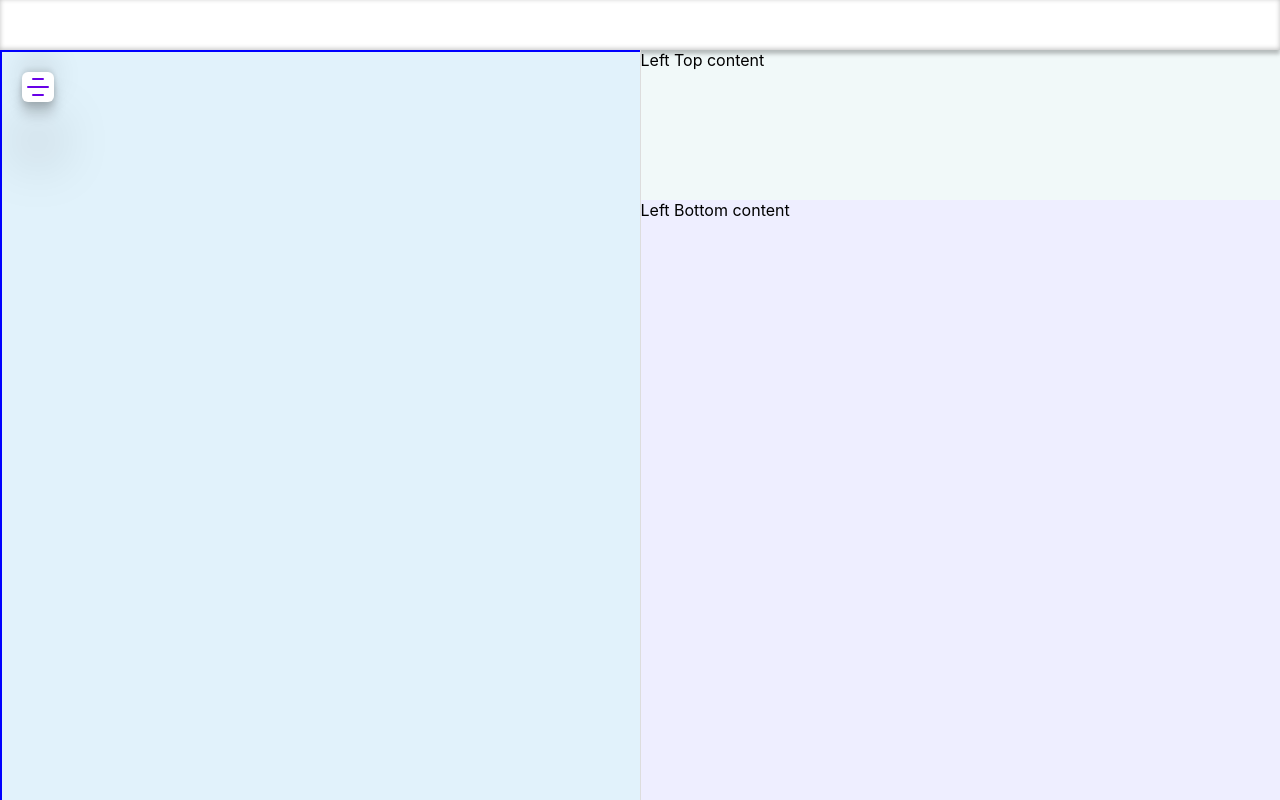
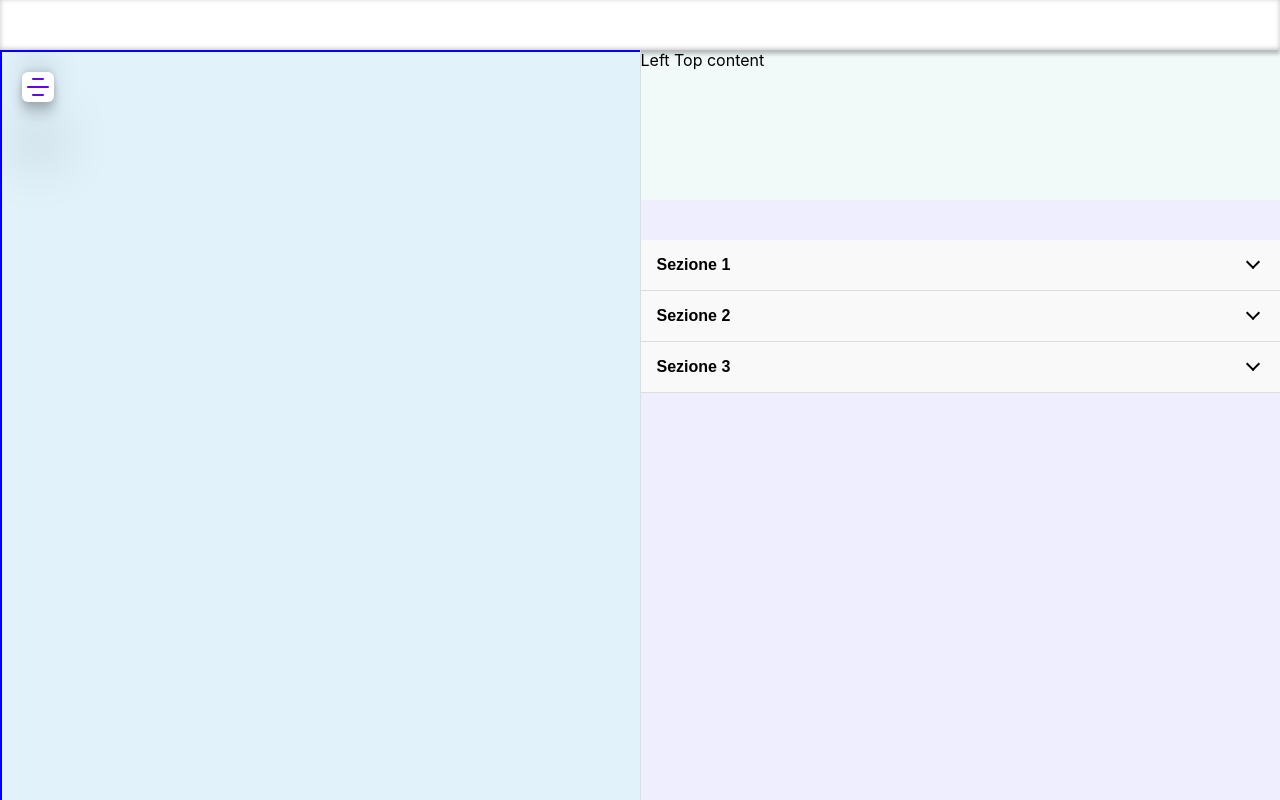
Before and after one commit to Tommaso-Zazzaretti/useReact, a React (Create React App) app: page / in a window 1280 px wide. Built offline with nearby package versions, Linux system fonts and the light colour scheme.

Commit message:
Added Accordion Prototype

```diff
--- a/src/App.tsx
+++ b/src/App.tsx
@@ -5,6 +5,7 @@ import css from './App.module.css'
 import BurgerButton from './components/BurgerButton/BurgerButton';
 import Navbar from './components/Navbar/Navbar';
 import { Modal } from './components/Modal/Modal';
+import Accordion from './components/Accordion/Accordion';
 
 const App:React.FC<{}> = () => {
 
@@ -15,6 +16,29 @@ const App:React.FC<{}> = () => {
 
   return (<Fragment>
     <Navbar/>
+    <Splitter dProps={{size:1, className: css.divider}} flexDirection="row" ratio={50} min1="30%" min2="10%" className={css.splitter}>
+
+      <Scroller onScroll={onScrollEventHandler}>
+        <div id="content" style={{width:'30000px', height: '30000px', backgroundColor:'#E1F2FB',  border:'2px solid blue', padding:'20px'}}>
+          <BurgerButton rotation={0} className={css.burgerButton} toggle={open} onToggle={(toggle)=>setOpen(toggle)}/>
+        </div>
+      </Scroller>
+
+      <Splitter dProps={{size:0}} flexDirection="column" ratio={10} min1="20%" min2="10%">
+        <div style={{backgroundColor:'#F1F9F9', width:'100%', height:'100%'}}>Left Top content</div>
+        <div style={{backgroundColor:'#EEEEFF', width:'100%', height:'100%'}}>
+          <br></br>
+          <br></br>
+          <Accordion singleOpen arrowStyle='chevron'>
+            <div title="Sezione 1">Contenuto 1</div>
+            <div title="Sezione 2">Contenuto 2</div>
+            <div title="Sezione 3">Contenuto 3</div>
+          </Accordion>
+        </div>
+      </Splitter>
+
+    </Splitter>
+
     <Modal
       open={open}
       // className={{
@@ -36,20 +60,6 @@ const App:React.FC<{}> = () => {
       <input type="text" placeholder="Campo di input" />
       <button onClick={()=>{setOpen(false);}}>Chiudi</button>
     </Modal>
-    <Splitter dProps={{size:1, className: css.divider}} flexDirection="row" ratio={50} min1="30%" min2="10%" className={css.splitter}>
-
-      <Scroller onScroll={onScrollEventHandler}>
-        <div id="content" style={{width:'30000px', height: '30000px', backgroundColor:'#E1F2FB',  border:'2px solid blue', padding:'20px'}}>
-          <BurgerButton rotation={0} className={css.burgerButton} toggle={open} onToggle={(toggle)=>setOpen(toggle)}/>
-        </div>
-      </Scroller>
-
-      <Splitter dProps={{size:0}} flexDirection="column" ratio={10} min1="20%" min2="10%">
-        <div style={{backgroundColor:'#F1F9F9', width:'100%', height:'100%'}}>Left Top content</div>
-        <div style={{backgroundColor:'#EEEEFF', width:'100%', height:'100%'}}>Left Bottom content</div>
-      </Splitter>
-
-    </Splitter>
     </Fragment>
   )
 }
--- /dev/null
+++ b/src/components/Accordion/Accordion.module.css
@@ -0,0 +1,118 @@
+.accordionGroup {
+    width: 100%;
+}
+
+ .accordion {
+    border-bottom: 1px solid #ddd;
+    transition: margin 0.3s ease;
+}
+
+.accordionOpen {
+    margin: 16px 0;
+}
+
+.header {
+    display: flex;
+    justify-content: space-between;
+    align-items: center;
+    width: 100%;
+    background-color: #f9f9f9;
+    padding: 1rem;
+    border: none;
+    font-size: 1rem;
+    font-weight: bold;
+    text-align: left;
+    cursor: pointer;
+    outline: none;
+    transition: background 0.3s ease;
+}
+
+.title {
+    flex: 1;
+    text-align: left;
+}
+
+.arrowWrapper {
+    margin-left: auto;
+    display: flex;
+    align-items: center;
+    gap: 0.25rem;
+}
+
+.arrow {
+    display: inline-block;
+    width: 1rem;
+    height: 1rem;
+    transition: transform 0.3s ease;
+}
+
+.arrow.chevron::before {
+    content: '';
+    display: block;
+    width: 0.5rem;
+    height: 0.5rem;
+    border-right: 2px solid currentColor;
+    border-bottom: 2px solid currentColor;
+    transform: rotate(45deg);
+    transition: transform 0.3s ease;
+}
+
+.arrow.chevron.rotated::before {
+    transform: rotate(225deg);
+}
+
+.arrow.plus-minus {
+    position: relative;
+    width: 1rem;
+    height: 1rem;
+}
+
+.arrow.plus-minus::before,
+.arrow.plus-minus::after {
+    content: '';
+    position: absolute;
+    background-color: currentColor;
+    transition: transform 0.3s ease, opacity 0.2s ease;
+}
+
+.arrow.plus-minus::before {
+    top: 50%;
+    left: 0;
+    right: 0;
+    height: 2px;
+    transform: translateY(-50%);
+}
+
+.arrow.plus-minus::after {
+    left: 50%;
+    top: 0;
+    bottom: 0;
+    width: 2px;
+    transform: translateX(-50%);
+}
+
+.arrow.plus-minus.rotated::after {
+    opacity: 0; /* Nasconde la linea verticale → da + a - */
+}
+
+.arrow.caret {
+    width: 0.6rem;
+    height: 0.6rem;
+    background-color: currentColor;
+    clip-path: polygon(0% 0%, 100% 50%, 0% 100%);
+    transition: transform 0.3s ease;
+}
+
+.arrow.caret.rotated {
+    transform: rotate(90deg); /* ▶ diventa ▼ */
+}
+
+.content {
+    overflow: hidden;
+    transition: max-height 0.3s ease;
+}
+
+.innerContent {
+    padding: 1rem;
+    background-color: #fff;
+}
--- /dev/null
+++ b/src/components/Accordion/Accordion.tsx
@@ -0,0 +1,71 @@
+import React from "react";
+import css from './Accordion.module.css';
+
+export type IAccordionProps = Omit<React.HTMLAttributes<HTMLDivElement | null>, 'children'> & {
+  children: Array<React.ReactElement<unknown, string | React.JSXElementConstructor<unknown>>> | React.ReactElement<unknown, string | React.JSXElementConstructor<unknown>>,
+  singleOpen?: boolean;
+  arrowStyle?: 'chevron' | 'plus-minus' | 'caret'; // Prop per il tipo di freccia
+};
+
+export type AccordionItemProps = {
+  title: React.ReactNode;
+  children: React.ReactNode;
+};
+
+const Accordion: React.ForwardRefExoticComponent<IAccordionProps & React.RefAttributes<HTMLDivElement | null>> = React.forwardRef<HTMLDivElement | null, IAccordionProps>((props: IAccordionProps, ref: React.ForwardedRef<HTMLDivElement | null>) => {
+
+    const { singleOpen, arrowStyle = 'chevron', children, ...divProps } = props;
+    const wRef = React.useRef<HTMLDivElement | null>(null);
+
+    // Link Forwarded div Ref with real div Ref
+    React.useImperativeHandle<HTMLDivElement | null, HTMLDivElement | null>(ref, () => {
+        return wRef.current;
+    });
+
+    const [openIndexes, setOpenIndexes] = React.useState<number[]>([]);
+
+    const contentHeights = React.useRef<Record<number, number>>({});
+
+    const toggle = (index: number) => {
+        setOpenIndexes(prev => {
+            return prev.includes(index) ? prev.filter(i => i !== index) : singleOpen ? [index]: [...prev, index]
+        });
+  };
+
+  const childrenArray = React.Children.toArray(children) as React.ReactElement<AccordionItemProps>[];
+
+  return (
+    <div ref={wRef} {...divProps} className={`${divProps?.className ?? ''} ${css.accordionGroup}`}>
+
+      {childrenArray.map((child, index, children) => {
+            const isOpen = openIndexes.includes(index);
+
+            return (
+                <div className={`${css.accordion} ${isOpen ? css.accordionOpen : ''}`} key={index} style={{marginTop: index===0 ? 0 : undefined, marginBottom: index===children.length-1 ? 0 : undefined}}>
+                    <button className={css.header} onClick={() => toggle(index)}>
+                        <span className={css.title}>{child.props.title}</span>
+                        <span className={css.arrowWrapper}>
+                            <span className={`${css.arrow} ${isOpen ? css.rotated : ''} ${css[arrowStyle]}`} />
+                        </span>
+                    </button>
+
+                <div
+                    className={`${css.content} ${isOpen ? css.expanded : ''}`}
+                    style={{maxHeight: isOpen ? `${contentHeights.current[index] || 0}px` : '0px'}}
+                    ref={el => {
+                if (el && el.scrollHeight) {
+                  contentHeights.current[index] = el.scrollHeight;
+                }
+              }}
+            >
+              <div className={css.innerContent}>{child.props.children}</div>
+            </div>
+          </div>
+        );
+      })}
+
+    </div>
+  );
+});
+
+export default Accordion;
```
